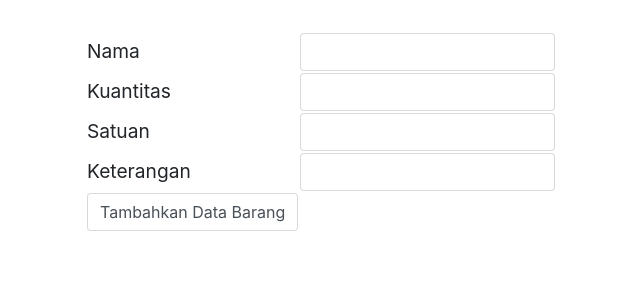
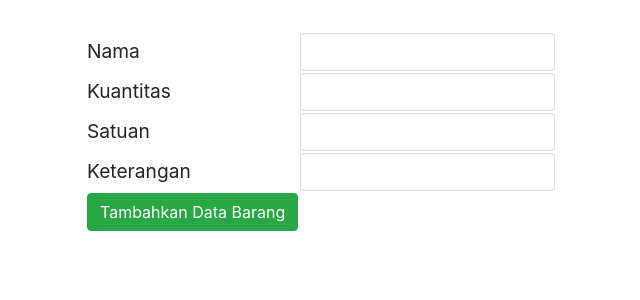
Before and after one commit to hammamfauzan/rbpld7, a PHP site: page / in a window 1280 px wide. Shown: the part 151-451 px from the top of the page, without its empty margins (319-959 px from the left). Run offline with PHP 8.4, Linux system fonts and the light colour scheme.

Commit message:
Memperbaiki kode styling pada halaman Input Data (index.php)

```diff
--- a/index.php
+++ b/index.php
@@ -16,7 +16,7 @@
                         <tr><td>Kuantitas</td><td><input type="text" class="form-control" name="Kuantitas"></td></tr>
                         <tr><td>Satuan</td><td><input type="text" class="form-control" name="Satuan"></td></tr>
                         <tr><td>Keterangan</td><td><input type="text" class="form-control" name="Keterangan"></td></tr>
-                        <td><input type="submit" class="form-control" name='Submit' value="Tambahkan Data Barang"></td>
+                        <tr><td><input type="submit" class="btn btn-success" name='Submit' value="Tambahkan Data Barang"></td></tr>
                     </table>
                 </form>
 
```
